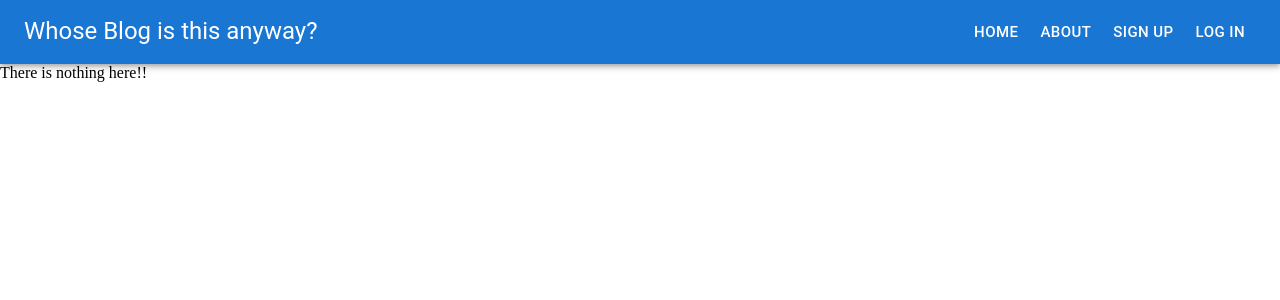
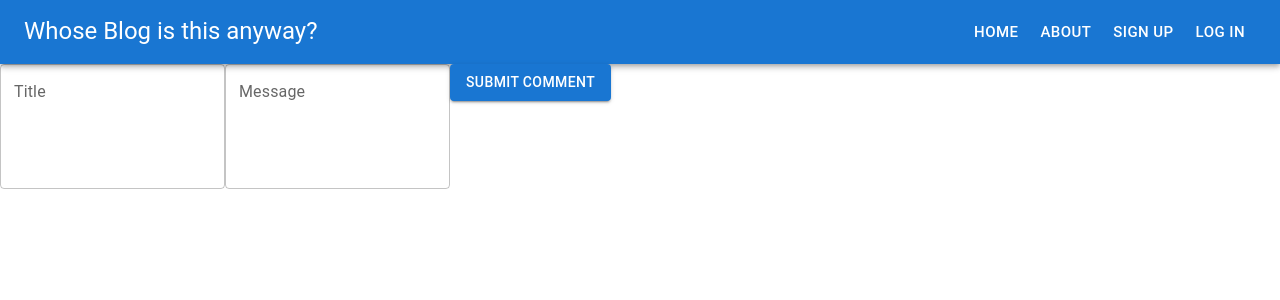
Before and after one commit to mrmchughes/User-Blog, a React (Create React App) app: page /createPostPage in a window 1280 px wide. Shown: the top 300 px of the page. Built offline with nearby package versions, Linux system fonts and the light colour scheme; no server answers; what obscenity would draw is missing.

Commit message:
adjusted grid, testing timestamp

```diff
--- a/src/App.tsx
+++ b/src/App.tsx
@@ -6,6 +6,7 @@ import SignUpPage from "./components/SignUpPage";
 import NavBar from "./components/NavBar";
 import PostPage from "./components/PostPage";
 import AboutPage from "./components/AboutPage";
+import PostCreatePage from "./components/PostCreatePage";
 import "./styles/global.css";
 
 function App() {
@@ -49,6 +50,7 @@ function App() {
         <Route path="/about" element={<AboutPage />} />
         <Route path="/signup" element={<SignUpPage />} />
         <Route path="/posts/:id" element={<PostPage />} />
+        <Route path="/createPostPage" element={<PostCreatePage />} />
         <Route path="*" element={<p> There is nothing here!!</p>} />
       </Routes>
     </BrowserRouter>
--- a/src/components/PostCard.tsx
+++ b/src/components/PostCard.tsx
@@ -32,8 +32,8 @@ interface PostCardProps {
 
 const PostCard = ({ post }: PostCardProps) => {
   return (
-    <Box sx={{ width: 250, height: 200, boxShadow: 3 }}>
-      <Card variant="outlined">
+    <Box sx={{}}>
+      <Card variant="outlined" sx={{ boxShadow: 3, width: 250, height: 250 }}>
         <CardContent sx={{ textAlign: "center" }}>
           <ThemeProvider theme={theme}>
             <Typography variant="h5" component="div" noWrap>
--- /dev/null
+++ b/src/components/PostCreatePage.tsx
@@ -0,0 +1,105 @@
+import React, { useState, useEffect } from "react";
+import { useParams } from "react-router-dom";
+import CommentBox from "../components/CommentBox";
+import { useForm } from "react-hook-form";
+import Button from "@mui/material/Button";
+import TextField from "@mui/material/TextField";
+
+interface Post {
+  _id: string;
+  isPublished: boolean;
+  title: string;
+  user: string;
+  timestamp: string;
+  message: string;
+}
+
+interface Comment {
+  post: Object;
+  user: String;
+  timestamp: String;
+  message: String;
+}
+
+const PostCreatePage = () => {
+  const { id } = useParams();
+
+  const {
+    register,
+    handleSubmit,
+    reset,
+    formState,
+    formState: { errors, isSubmitSuccessful },
+  } = useForm({ defaultValues: { title: "", message: "" } });
+
+  const onSubmit = (data: any) => {
+    const token = localStorage.getItem("token");
+    const bearer = `Bearer ${token}`;
+
+    const newPost = JSON.stringify(data);
+
+    fetch(`https://rest-api-for-blog-production.up.railway.app/posts`, {
+      method: "post",
+      body: newPost,
+      headers: {
+        "Content-Type": "application/json",
+        Authorization: bearer,
+      },
+    });
+  };
+
+  useEffect(() => {
+    if (formState.isSubmitSuccessful) {
+      reset({ title: "", message: "" });
+    }
+  }, [formState, reset]);
+
+  return (
+    <div>
+      <form>
+        <TextField
+          label="Title"
+          multiline
+          rows={4}
+          placeholder="Title"
+          {...register("title", {
+            required: true,
+            maxLength: 280,
+          })}
+        />
+        {errors.message?.type === "required" && (
+          <span role="alert">Please enter a title</span>
+        )}
+        {errors.message?.type === "maxLength" && (
+          <span role="alert">Title can only be up to 280 characters</span>
+        )}
+        <TextField
+          label="Message"
+          multiline
+          rows={4}
+          placeholder="Message"
+          {...register("message", {
+            required: true,
+            maxLength: 280,
+          })}
+        />
+        {errors.message?.type === "required" && (
+          <span role="alert">Please enter a message</span>
+        )}
+        {errors.message?.type === "maxLength" && (
+          <span role="alert">Message can only be up to 280 characters</span>
+        )}
+
+        <Button
+          variant="contained"
+          type="submit"
+          onClick={handleSubmit(onSubmit)}
+        >
+          Submit Comment
+        </Button>
+      </form>
+    </div>
+  );
+};
+
+export default PostCreatePage;
```
